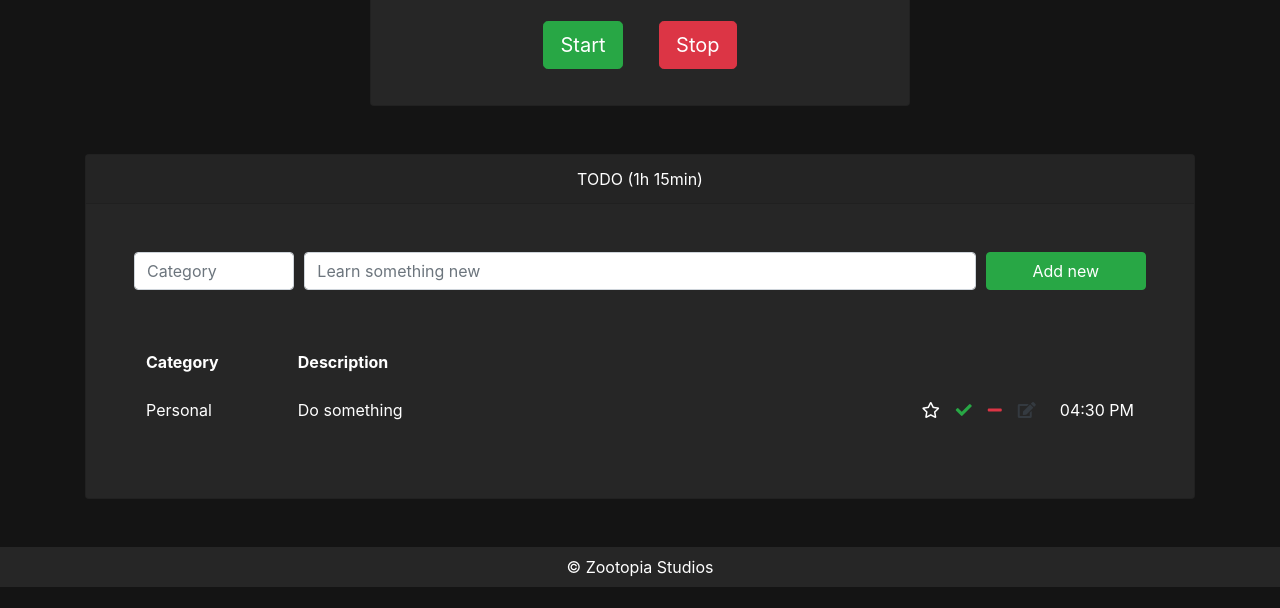
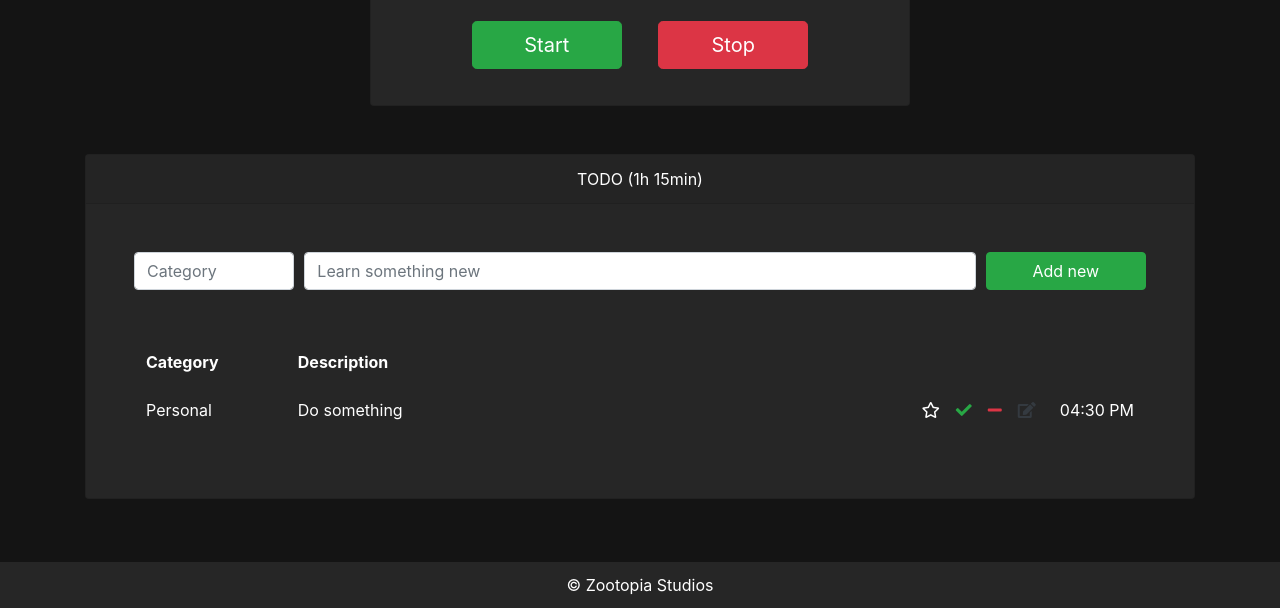
Before and after one commit to revivalme/Pomodoro, a plain HTML site: page app/index.html in a window 1280 px wide. Shown: the part 192-800 px from the top of the page. Drawn offline with nearby package versions, Linux system fonts and the light colour scheme.

Commit message:
Added sticky footer and changed buttons width

```diff
--- /dev/null
+++ b/app/css/styles.css
@@ -0,0 +1,23 @@
+/* Sticky footer styles
+-------------------------------------------------- */
+html {
+  position: relative;
+  min-height: 100%;
+}
+body {
+  margin-bottom: 76px; /* Margin bottom by footer height */
+}
+footer {
+  position: absolute;
+  bottom: 0;
+  width: 100%;
+  height: 46px;
+  line-height: 46px;
+  background-color: #f5f5f5;
+}
+/* ------------------------------------------------- */
+
+
+.btn {
+  width: 150px;
+}
--- a/app/index.html
+++ b/app/index.html
@@ -7,6 +7,7 @@
   <link rel="stylesheet" href="https://stackpath.bootstrapcdn.com/bootstrap/4.1.3/css/bootstrap.min.css" integrity="sha384-MCw98/SFnGE8fJT3GXwEOngsV7Zt27NXFoaoApmYm81iuXoPkFOJwJ8ERdknLPMO" crossorigin="anonymous">
   <link rel="stylesheet" href="https://use.fontawesome.com/releases/v5.4.1/css/all.css" integrity="sha384-5sAR7xN1Nv6T6+dT2mhtzEpVJvfS3NScPQTrOxhwjIuvcA67KV2R5Jz6kr4abQsz" crossorigin="anonymous">
   <link rel="stylesheet" href="css/customize.css">
+  <link rel="stylesheet" href="css/styles.css">
   <title>Pomodoro</title>
 </head>
 <body class="bg-secondary">
@@ -83,7 +84,7 @@
   </div>
 
   <!-- Footer -->
-  <footer class="bg-primary p-2 mt-5 text-primary">
+  <footer class="bg-primary text-primary">
     <div class="container text-center">
       &copy; Zootopia Studios
     </div>
```
